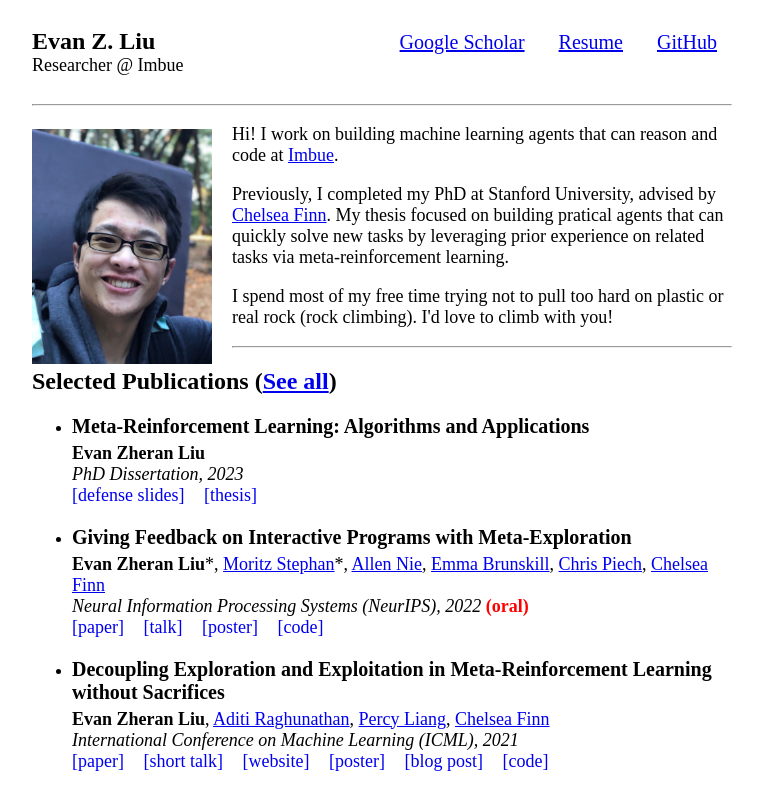
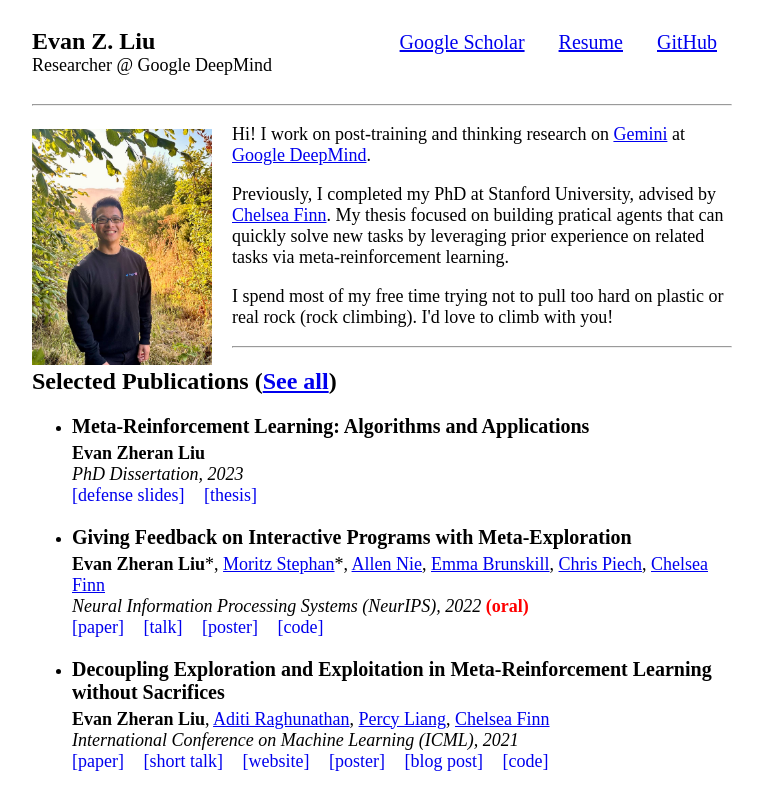
Before and after one commit to ezliu/ezliu.github.io, a plain HTML site: page index.html in a window 1280 px wide. Shown: the top 789 px of the page, without its empty margins (258-1021 px from the left). Drawn offline with Linux system fonts and the light colour scheme; a web font is replaced by a local one.

Commit message:
Update GDM

```diff
--- a/index.html
+++ b/index.html
@@ -13,7 +13,7 @@
       <h2 id="me" class="goudy">
         <div>Evan Z. Liu</div>
         <div style="font-size: 18; font-weight: normal">
-          Researcher @ Imbue
+          Researcher @ Google DeepMind
         </div>
       </h2>
 
@@ -40,10 +40,9 @@
     </div>
     <hr>
     <div id="about">
-      <img src="images/evan_castle.jpg" style="width:180px; height:auto; padding-top:5px">
+      <img src="images/sonoma.jpg" style="width:180px; height:auto; padding-top:5px">
       <p>
-        Hi! I work on building machine learning agents that can reason and code
-        at <a href="https://imbue.com">Imbue</a>.
+        Hi! I work on post-training and thinking research on <a href=https://gemini.google.com/">Gemini</a> at <a href="https://deepmind.google/">Google DeepMind</a>.
       </p>
 
       <p>
```
Also changed, not shown: images/sonoma.jpg (added).
